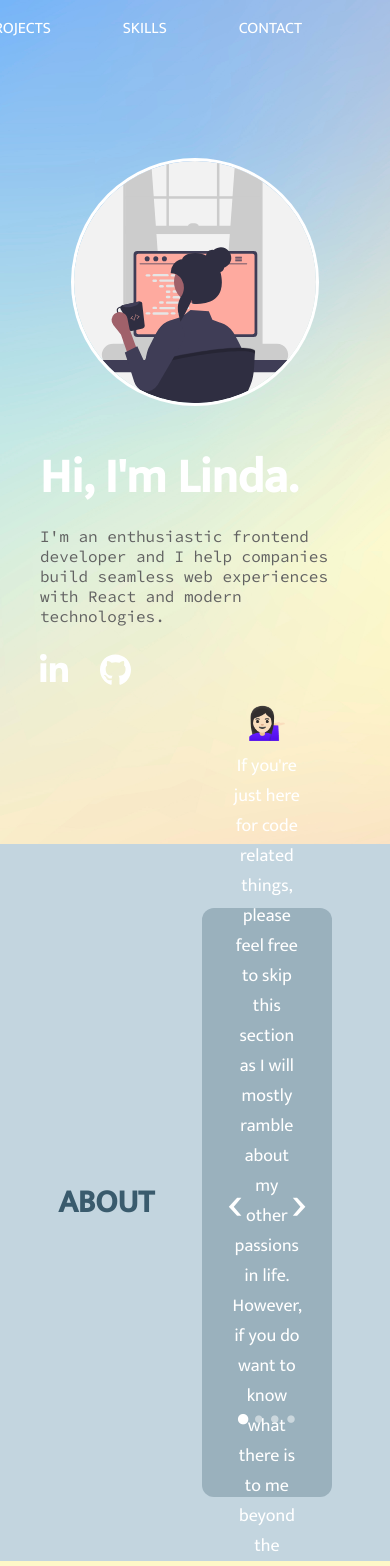
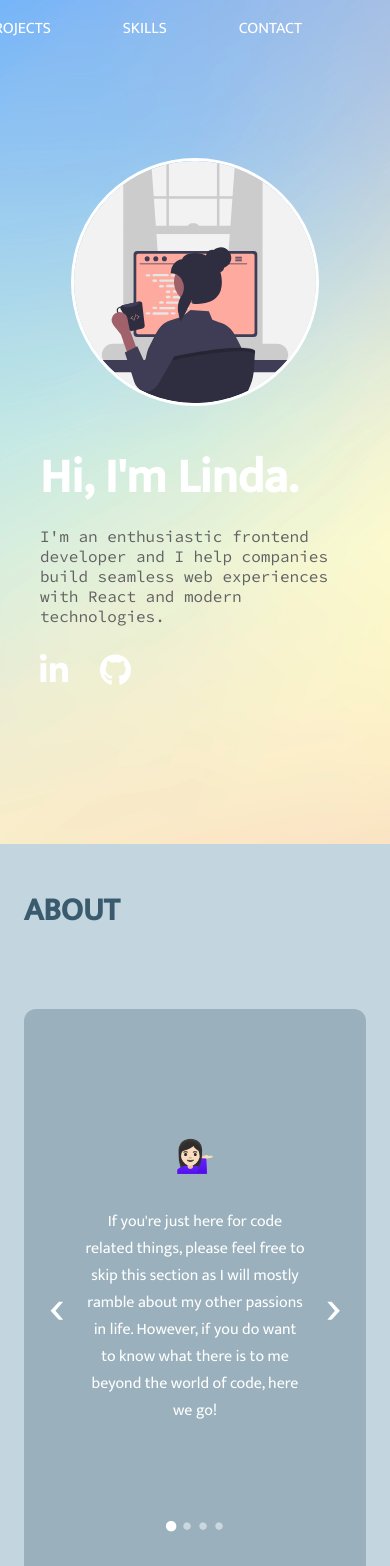
Before and after one commit to lindabertling/lindas-portfolio, a Next.js app: page / in a window 390 px wide. Shown: the top 1566 px of the page. Built offline with nearby package versions, Linux system fonts and the light colour scheme; a web font is replaced by a local one.

Commit message:
added media query to about section

```diff
--- a/src/components/aboutSection.module.css
+++ b/src/components/aboutSection.module.css
@@ -26,3 +26,24 @@
   color: #fff;
   font-size: 18px;
 }
+
+@media (max-width: 600px) {
+  .aboutSectionWrapper {
+    padding: 40px 24px;
+    height: 95vh;
+  }
+
+  .aboutContent {
+    flex-direction: column;
+    align-items: flex-start;
+  }
+
+  .aboutContent h3 {
+    margin-bottom: 24px;
+  }
+
+  .aboutContent p {
+    font-size: 16px;
+    margin-bottom: 32px;
+  }
+}
--- a/src/components/aboutSlider.module.css
+++ b/src/components/aboutSlider.module.css
@@ -59,3 +59,7 @@
 .right {
   right: 24px;
 }
+
+/* @media (max-width: 600px) {
+  .
+} */
```
